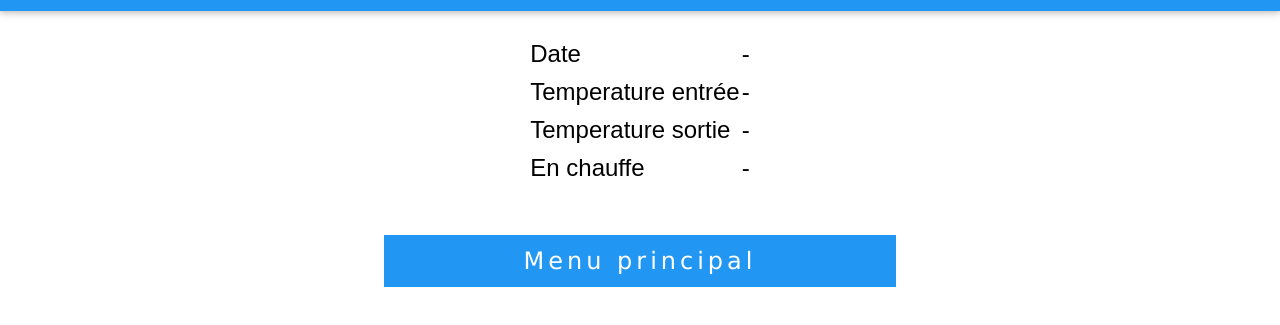
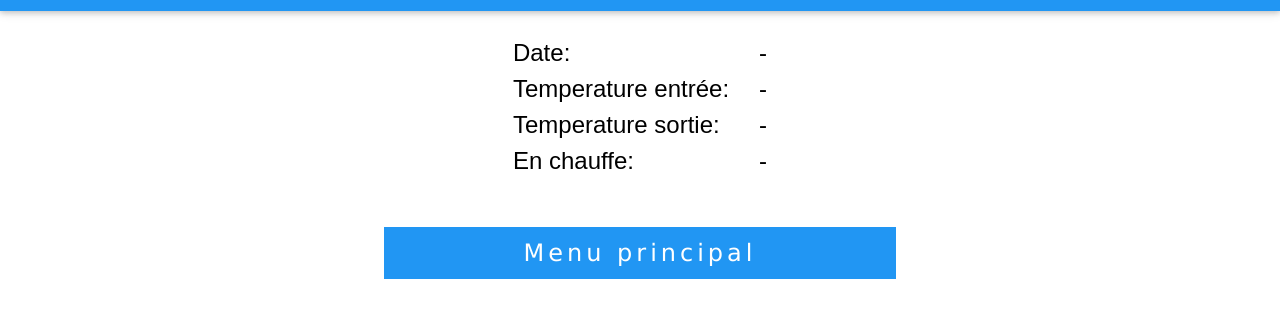
Before and after one commit to dberre/EcsMonitoring, a plain HTML site: page data/immediateMonitoring.html in a window 1280 px wide. Shown: the part 71-396 px from the top of the page. Drawn offline with Linux system fonts and the light colour scheme; no server answers.

Commit message:
Minor presentation improvement

```diff
--- a/data/immediateMonitoring.html
+++ b/data/immediateMonitoring.html
@@ -38,6 +38,9 @@
                 margin-left: auto;
                 margin-right: auto;
             }
+            th, td {
+                padding: 0 1rem;
+            }
         </style>
     </head>
 
@@ -49,26 +52,26 @@
         <div class="w3-margin w3-center w3card w3-padding">
             <table class="center">
                 <tr>
-                    <td>Date</td>
+                    <td>Date:</td>
                     <td><span id="dateTime">-</span></td>
                 </tr>
                 <tr>
-                    <td>Temperature entrée</td>
+                    <td>Temperature entrée:</td>
                     <td><span id="inputTemperature">-</span></td>
                 </tr>
                 <tr>
-                    <td>Temperature sortie</td>
+                    <td>Temperature sortie:</td>
                     <td><span id="outputTemperature">-</span></td>
                 </tr>
                 <tr>
-                    <td>En chauffe</td>
+                    <td>En chauffe:</td>
                     <td><span id="heaterState">-</span></td>
                 </tr>
             </table>
         </div>
 
         <div class="w3-padding-24 w3-center">
-            <button onClick="backHomeButton()" class="w3-button w3-blue w3-xlarge w3-ripple w3-wide" style="width:40%;">Menu principal</button>
+            <button onClick="window.location.href='/'"  class="w3-button w3-blue w3-xlarge w3-ripple w3-wide" style="width:40%;">Menu principal</button>
         </div>
 
     </body>
```
